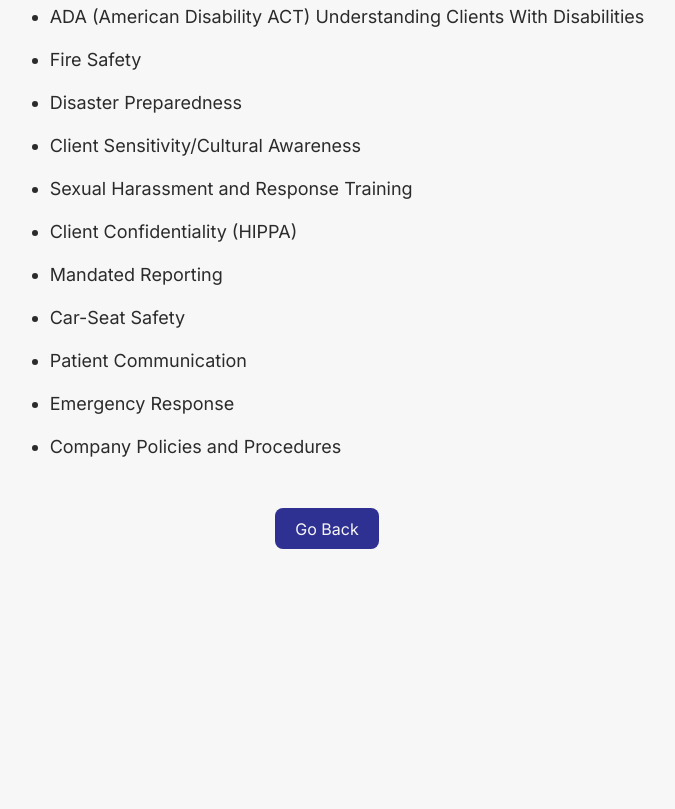
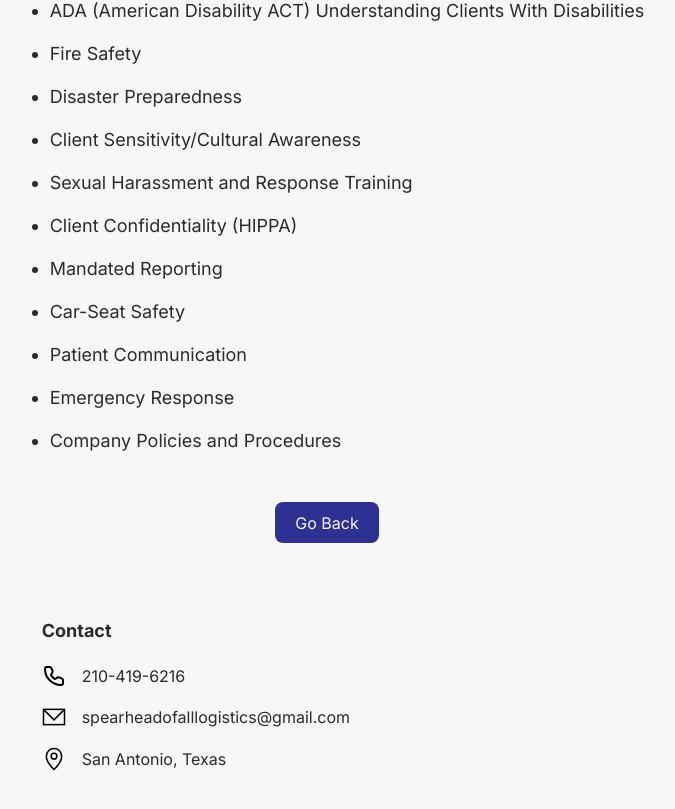
Before and after one commit to Kasib-hub/spearheadlogistics, a React (Vite) app: page /training in a window 1280 px wide. Shown: the part 861-1670 px from the top of the page, without its empty margins (313-988 px from the left). Before the commit the page ends 1474 px from the top, so only its background shows below. Built offline with nearby package versions, Linux system fonts and the light colour scheme.

Commit message:
added contac info to bottom

```diff
--- a/src/App.jsx
+++ b/src/App.jsx
@@ -8,7 +8,7 @@
 import ServicesPage from './pages/ServicesPage'
 import EmploymentPage from './pages/EmploymentPage'
 import TrainingPage from './pages/TrainingPage'
-// import Footer from './components/Footer'
+import Footer from './components/Footer'
 
 
 function App() {
@@ -25,7 +25,7 @@
           <Route path="/employment" element={<EmploymentPage />} />
           <Route path="/training" element={<TrainingPage />} />
         </Routes>
-        {/* <Footer /> */}
+        <Footer />
       </Router>
     </div>
   )
--- a/src/components/Footer.css
+++ b/src/components/Footer.css
@@ -1,9 +1,20 @@
 img {
   width: 1.5rem;
+  vertical-align: middle;
+}
+
+span {
+  margin-left: 1rem;
+  vertical-align: middle;
 }
 
 .contact {
   display: flex;
-  align-items: center;
+  flex-direction: column;
+  align-items: start;
   padding: 1.5rem 2rem;
 }
+
+.contact div {
+  margin-bottom: 1rem;
+}
--- a/src/components/Footer.jsx
+++ b/src/components/Footer.jsx
@@ -1,4 +1,6 @@
 import Phone from '../assets/phone.svg'
+import Email from '../assets/email.svg'
+import Marker from '../assets/marker.svg'
 import './Footer.css'
 
 function Footer() {
@@ -6,7 +8,17 @@
   return (
     <>
       <div className='contact'>
-        <img src={Phone} alt='phone' /><span>*phone here*</span>
+        <p><strong>Contact</strong></p>
+        <div>
+          <img src={Phone} alt='phone' /><span>210-419-6216</span>
+        </div>
+        <div>
+          <img src={Email} alt='email' /><span>spearheadofalllogistics@gmail.com</span>
+        </div>
+        <div>
+          <img src={Marker} alt='marker' /><span>San Antonio, Texas</span>
+        </div>
+
       </div>
 
     </>
```
Also changed, not shown: src/assets/email.svg (added), src/assets/marker.svg (added).
